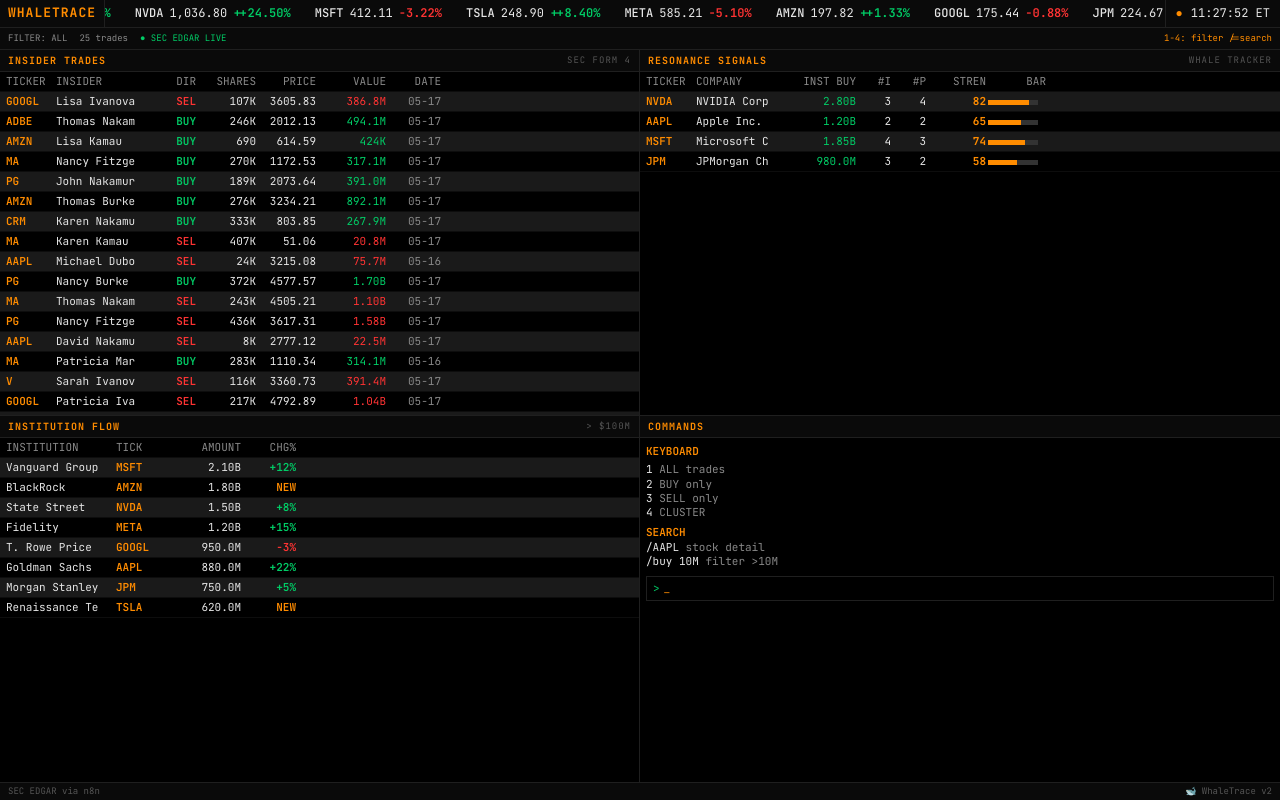
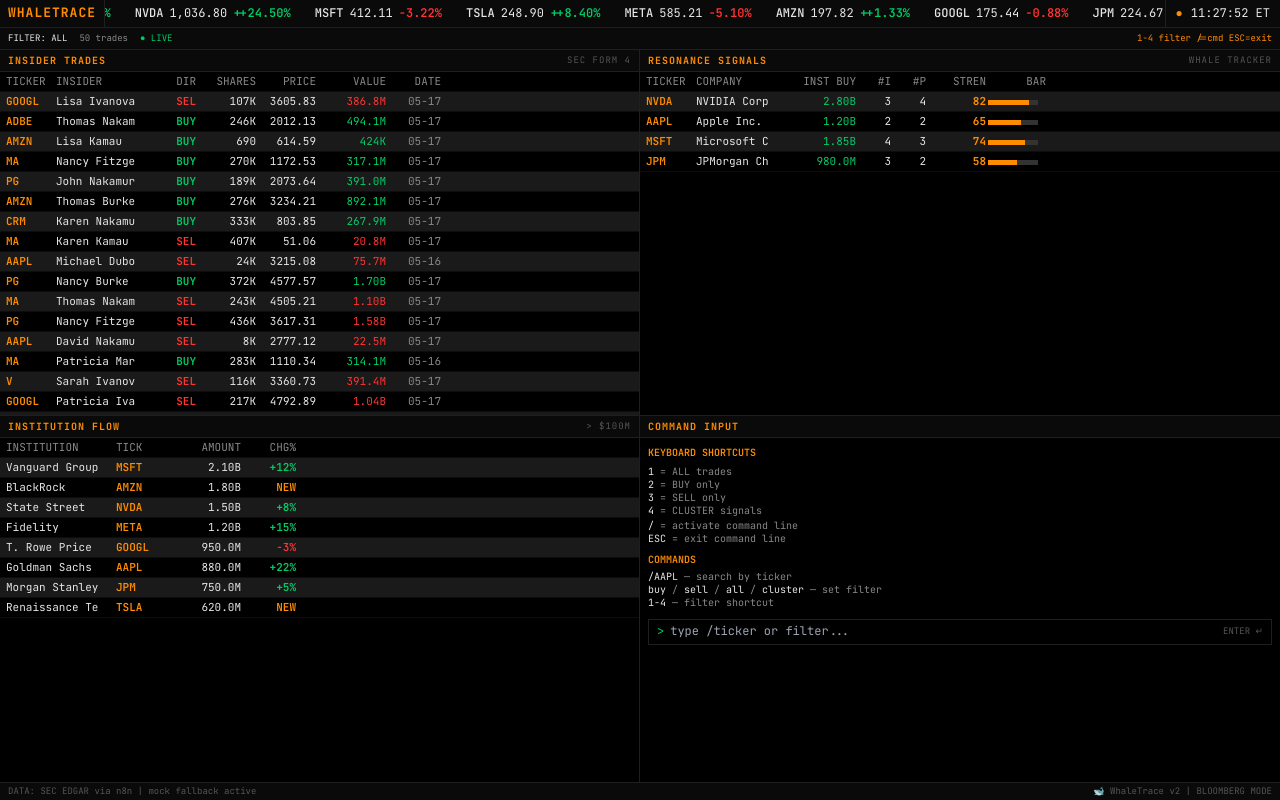
Before and after one commit to james0015-pro/whaletrace, a React (Vite) app: page / in a window 1280 px wide. Built offline with nearby package versions, Linux system fonts and the light colour scheme; no server answers.

Commit message:
Fix: direct mock data + interactive command input

```diff
--- a/src/pages/FeedPage.tsx
+++ b/src/pages/FeedPage.tsx
@@ -1,8 +1,6 @@
-import { useState, useEffect } from 'react';
-import { useTranslation } from 'react-i18next';
-import { useInsiderTrades, type TradeFilter } from '@/hooks/useInsiderTrades';
+import { useState, useEffect, useRef } from 'react';
+import { getInsiderTrades } from '@/lib/data-layer';
 import { MOCK_RESONANCE_SIGNALS, MOCK_INSTITUTION_ORDERS } from '@/lib/mock-data';
-import { getResonanceSignals, getInstitutionOrders } from '@/lib/data-layer';
 import type { InsiderTrade, ResonanceSignal } from '@/types';
 import type { InstitutionOrder } from '@/lib/mock-data';
 
@@ -48,36 +46,74 @@
   return `${v}`;
 }
 
-function s(s: string, n: number): string {
-  return s.length > n ? s.slice(0, n) : s.padEnd(n);
+function s(str: string, n: number): string {
+  return str.length > n ? str.slice(0, n) : str.padEnd(n);
 }
 
+type FilterMode = 'all' | 'buy' | 'sell' | 'cluster';
+
 export default function FeedPage() {
-  const { t } = useTranslation();
-  const [filter, setFilter] = useState<TradeFilter>('all');
-  const { data, isLoading } = useInsiderTrades(filter);
+  const [filter, setFilter] = useState<FilterMode>('all');
+  const [trades, setTrades] = useState<InsiderTrade[]>([]);
+  const [loading, setLoading] = useState(true);
   const [signals] = useState<ResonanceSignal[]>(MOCK_RESONANCE_SIGNALS);
   const [instOrders] = useState<InstitutionOrder[]>(MOCK_INSTITUTION_ORDERS);
+  const [cmd, setCmd] = useState('');
+  const inputRef = useRef<HTMLInputElement>(null);
 
+  // Load trades
   useEffect(() => {
-    getResonanceSignals().catch(() => {});
-    getInstitutionOrders().catch(() => {});
-  }, []);
+    setLoading(true);
+    getInsiderTrades(filter, 1, 50)
+      .then((res) => setTrades(res.data))
+      .catch(() => setTrades([]))
+      .finally(() => setLoading(false));
+  }, [filter]);
 
-  const trades = data?.pages.flatMap((p) => p.data) ?? [];
-
-  // Keyboard: 1-4 filter
+  // Keyboard: 1-4 filter, / focus cmd
   useEffect(() => {
     const h = (e: KeyboardEvent) => {
-      if (e.ctrlKey || e.metaKey) return;
+      if (e.ctrlKey || e.metaKey || e.altKey) return;
+      // Don't intercept when typing in input
+      if (e.target instanceof HTMLInputElement && e.key !== 'Escape') return;
+
       if (e.key === '1') setFilter('all');
       if (e.key === '2') setFilter('buy');
       if (e.key === '3') setFilter('sell');
       if (e.key === '4') setFilter('cluster');
+      if (e.key === '/' || e.key === '`') {
+        e.preventDefault();
+        inputRef.current?.focus();
+      }
+      if (e.key === 'Escape') {
+        inputRef.current?.blur();
+        setCmd('');
+      }
     };
     window.addEventListener('keydown', h);
     return () => window.removeEventListener('keydown', h);
   }, []);
+
+  // Handle command input
+  const handleCmdKey = (e: React.KeyboardEvent<HTMLInputElement>) => {
+    if (e.key === 'Enter') {
+      const v = cmd.trim().toUpperCase();
+      if (v === '1' || v === 'ALL') setFilter('all');
+      else if (v === '2' || v === 'BUY') setFilter('buy');
+      else if (v === '3' || v === 'SELL') setFilter('sell');
+      else if (v === '4' || v === 'CLUSTER') setFilter('cluster');
+      else if (v.startsWith('/')) {
+        const ticker = v.slice(1);
+        // future: navigate to stock detail
+        console.log('Search:', ticker);
+      }
+      setCmd('');
+      inputRef.current?.blur();
+    }
+  };
+
+  // Filter trades for display
+  const displayTrades = trades;
 
   return (
     <div style={{
@@ -90,10 +126,12 @@
         fontSize: 9, color: 'var(--bl-gray)', background: 'var(--bl-bg-panel)',
         borderBottom: '1px solid var(--bl-border)', gap: 12,
       }}>
-        <span>FILTER: {filter.toUpperCase()}</span>
+        <span style={{ color: filter === 'buy' ? 'var(--bl-green)' : filter === 'sell' ? 'var(--bl-red)' : filter === 'cluster' ? 'var(--bl-amber)' : 'var(--bl-white)' }}>
+          FILTER: {filter.toUpperCase()}
+        </span>
         <span>{trades.length} trades</span>
-        <span style={{ color: 'var(--bl-green)' }}>● SEC EDGAR LIVE</span>
-        <span style={{ marginLeft: 'auto', color: 'var(--bl-amber)' }}>1-4: filter  /=search</span>
+        <span style={{ color: 'var(--bl-green)' }}>● LIVE</span>
+        <span style={{ marginLeft: 'auto', color: 'var(--bl-amber)' }}>1-4 filter  /=cmd  ESC=exit</span>
       </div>
 
       {/* 2x2 Grid */}
@@ -114,13 +152,17 @@
               <span style={{ width: 70, color: 'var(--bl-gray)', textAlign: 'right' }}>VALUE</span>
               <span style={{ width: 55, color: 'var(--bl-gray)', textAlign: 'right' }}>DATE</span>
             </Row>
-            {isLoading ? (
-              [1,2,3,4,5,6,7,8].map(i => <Row key={i}><span style={{color:'var(--bl-gray)'}}>Loading...</span></Row>)
-            ) : trades.slice(0, 30).map((t, i) => (
+            {loading ? (
+              [1,2,3,4,5,6,7,8,9,10].map(i => <Row key={i}><span style={{color:'var(--bl-gray)'}}>Loading...</span></Row>)
+            ) : displayTrades.length === 0 ? (
+              <Row><span style={{color:'var(--bl-gray)'}}>No trades found for filter: {filter}</span></Row>
+            ) : displayTrades.slice(0, 30).map((t, i) => (
               <Row key={t.id || i} highlight={i % 2 === 0}>
                 <span style={{ width: 50, color: 'var(--bl-amber)', fontWeight: 600 }}>{t.ticker}</span>
                 <span style={{ width: 100, color: 'var(--bl-white)', overflow: 'hidden', textOverflow: 'ellipsis' }}>{s(t.insider_name, 12)}</span>
-                <span style={{ width: 40, textAlign: 'right', color: t.transaction_type === 'BUY' ? 'var(--bl-green)' : 'var(--bl-red)', fontWeight: 600 }}>{t.transaction_type === 'BUY' ? 'BUY' : 'SEL'}</span>
+                <span style={{ width: 40, textAlign: 'right', color: t.transaction_type === 'BUY' ? 'var(--bl-green)' : 'var(--bl-red)', fontWeight: 600 }}>
+                  {t.transaction_type === 'BUY' ? 'BUY' : 'SEL'}
+                </span>
                 <span style={{ width: 60, textAlign: 'right', color: 'var(--bl-white)' }}>{fmt(t.shares)}</span>
                 <span style={{ width: 60, textAlign: 'right', color: 'var(--bl-white)' }}>{(t.price ?? 0).toFixed(2)}</span>
                 <span style={{ width: 70, textAlign: 'right', color: t.transaction_type === 'BUY' ? 'var(--bl-green)' : 'var(--bl-red)' }}>{fmt(t.total_value)}</span>
@@ -184,21 +226,44 @@
           </div>
         </div>
 
-        {/* Q4: Commands */}
+        {/* Q4: Command Input */}
         <div style={{ display: 'flex', flexDirection: 'column', overflow: 'hidden' }}>
-          <PanelHeader title="COMMANDS" />
-          <div style={{ flex: 1, padding: 6, fontSize: 11, fontFamily: 'JetBrains Mono, monospace', color: 'var(--bl-gray)', overflow: 'auto' }}>
-            <div style={{ color: 'var(--bl-amber)', fontWeight: 600, marginBottom: 4 }}>KEYBOARD</div>
-            <div><span style={{ color: 'var(--bl-white)' }}>1</span>  ALL trades</div>
-            <div><span style={{ color: 'var(--bl-white)' }}>2</span>  BUY only</div>
-            <div><span style={{ color: 'var(--bl-white)' }}>3</span>  SELL only</div>
-            <div><span style={{ color: 'var(--bl-white)' }}>4</span>  CLUSTER</div>
-            <div style={{ marginTop: 6, color: 'var(--bl-amber)', fontWeight: 600 }}>SEARCH</div>
-            <div><span style={{ color: 'var(--bl-white)' }}>/AAPL</span>  stock detail</div>
-            <div><span style={{ color: 'var(--bl-white)' }}>/buy 10M</span>  filter &gt;10M</div>
-            <div style={{ marginTop: 8, padding: '4px 6px', border: '1px solid var(--bl-border)' }}>
-              <span style={{ color: 'var(--bl-green)' }}>&gt;</span>
-              <span style={{ color: 'var(--bl-amber)', marginLeft: 4 }}>_</span>
+          <PanelHeader title="COMMAND INPUT" />
+          <div style={{ flex: 1, padding: 8, fontFamily: 'JetBrains Mono, monospace', overflow: 'auto' }}>
+            <div style={{ color: 'var(--bl-amber)', fontWeight: 600, fontSize: 10, marginBottom: 6 }}>KEYBOARD SHORTCUTS</div>
+            <div style={{ fontSize: 10, color: 'var(--bl-gray)' }}>
+              <div><span style={{ color: 'var(--bl-white)' }}>1</span> = ALL trades</div>
+              <div><span style={{ color: 'var(--bl-white)' }}>2</span> = BUY only</div>
+              <div><span style={{ color: 'var(--bl-white)' }}>3</span> = SELL only</div>
+              <div><span style={{ color: 'var(--bl-white)' }}>4</span> = CLUSTER signals</div>
+              <div style={{ marginTop: 2 }}><span style={{ color: 'var(--bl-white)' }}>/</span> = activate command line</div>
+              <div><span style={{ color: 'var(--bl-white)' }}>ESC</span> = exit command line</div>
+            </div>
+            <div style={{ color: 'var(--bl-amber)', fontWeight: 600, fontSize: 10, marginTop: 8, marginBottom: 4 }}>COMMANDS</div>
+            <div style={{ fontSize: 10, color: 'var(--bl-gray)' }}>
+              <div><span style={{ color: 'var(--bl-white)' }}>/AAPL</span> — search by ticker</div>
+              <div><span style={{ color: 'var(--bl-white)' }}>buy</span> / <span style={{ color: 'var(--bl-white)' }}>sell</span> / <span style={{ color: 'var(--bl-white)' }}>all</span> / <span style={{ color: 'var(--bl-white)' }}>cluster</span> — set filter</div>
+              <div><span style={{ color: 'var(--bl-white)' }}>1-4</span> — filter shortcut</div>
+            </div>
+            {/* Command input */}
+            <div style={{
+              marginTop: 10, display: 'flex', alignItems: 'center',
+              border: '1px solid var(--bl-border)', padding: '4px 8px',
+            }}>
+              <span style={{ color: 'var(--bl-green)', fontSize: 12, marginRight: 6 }}>&gt;</span>
+              <input
+                ref={inputRef}
+                value={cmd}
+                onChange={(e) => setCmd(e.target.value)}
+                onKeyDown={handleCmdKey}
+                placeholder="type /ticker or filter..."
+                style={{
+                  flex: 1, background: 'transparent', border: 'none', outline: 'none',
+                  color: 'var(--bl-amber)', fontFamily: 'JetBrains Mono, monospace',
+                  fontSize: 12, caretColor: 'var(--bl-amber)',
+                }}
+              />
+              <span style={{ color: 'var(--bl-gray-dim)', fontSize: 9 }}>ENTER ↵</span>
             </div>
           </div>
         </div>
@@ -210,8 +275,8 @@
         fontSize: 9, color: 'var(--bl-gray-dim)', background: 'var(--bl-bg-panel)',
         borderTop: '1px solid var(--bl-border)', gap: 12,
       }}>
-        <span>SEC EDGAR via n8n</span>
-        <span style={{ marginLeft: 'auto' }}>🐋 WhaleTrace v2</span>
+        <span>DATA: SEC EDGAR via n8n | mock fallback active</span>
+        <span style={{ marginLeft: 'auto' }}>🐋 WhaleTrace v2 | BLOOMBERG MODE</span>
       </div>
     </div>
   );
```
